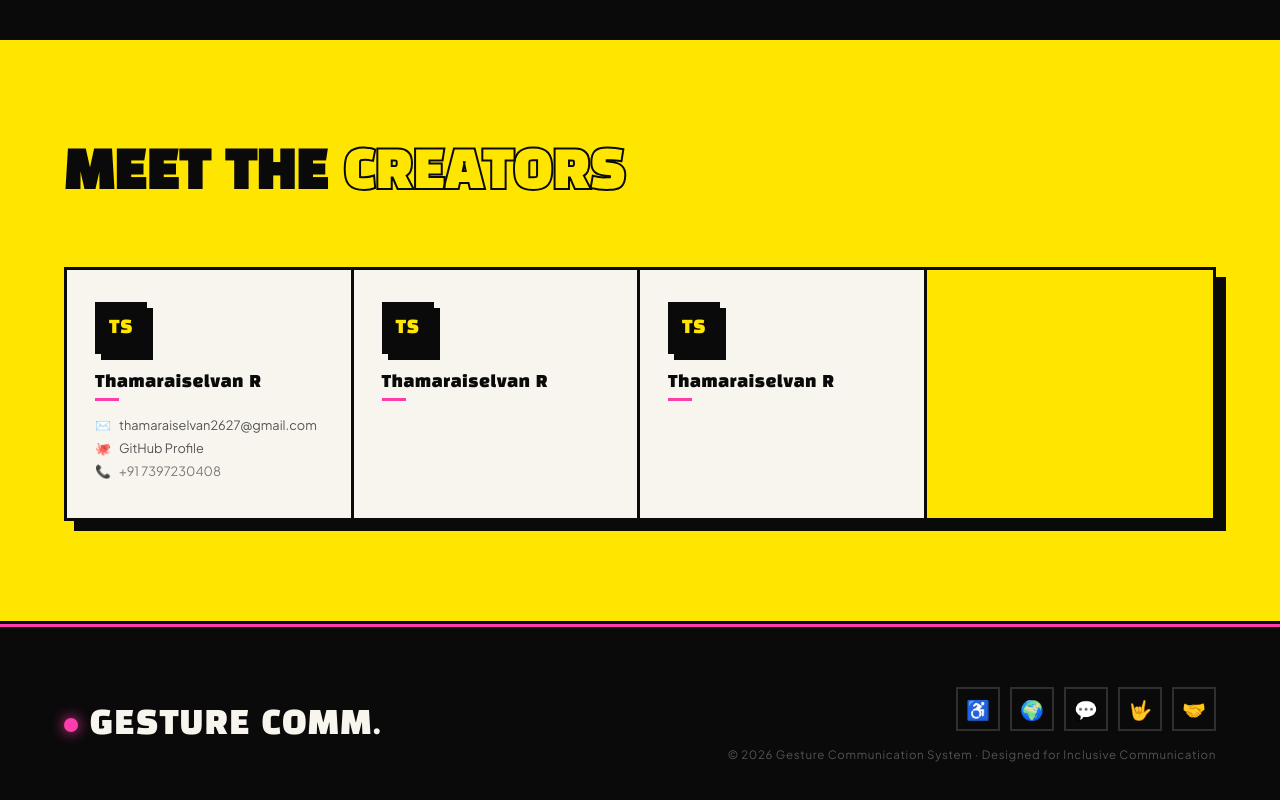
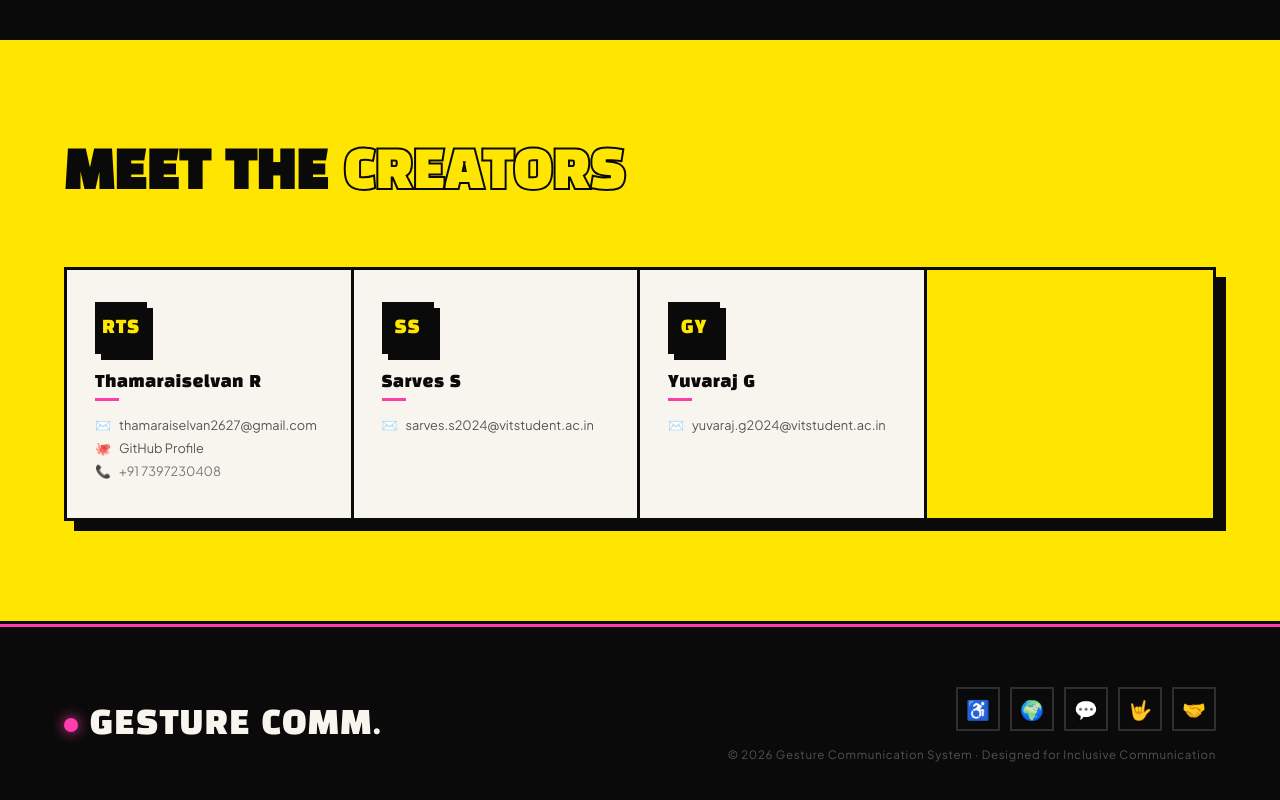
Before and after one commit to Thamaraiselvan-26/Gesture-Based-Communication-System, a website: page home.html in a window 1280 px wide. Shown: the part 2384-3184 px from the top of the page. Drawn offline with Linux system fonts and the light colour scheme; no server answers.

Commit message:
Update home.html

```diff
--- a/home.html
+++ b/home.html
@@ -792,7 +792,7 @@ footer{
   <div class="team-grid">
 
     <div class="member">
-      <div class="member-av">TS</div>
+      <div class="member-av">RTS</div>
       <div class="member-name">Thamaraiselvan R</div>
       <div class="member-bar"></div>
       <div class="m-row">✉️ <a href="mailto:thamaraiselvan2627@gmail.com">thamaraiselvan2627@gmail.com</a></div>
@@ -800,14 +800,16 @@ footer{
       <div class="m-row">📞 <span>+91 7397230408</span></div>
     </div>
     <div class="member">
-      <div class="member-av">TS</div>
-      <div class="member-name">Thamaraiselvan R</div>
+      <div class="member-av">SS</div>
+      <div class="member-name">Sarves S</div>
       <div class="member-bar"></div>
+      <div class="m-row">✉️ <a href="mailto:thamaraiselvan2627@gmail.com">sarves.s2024@vitstudent.ac.in</a></div>
     </div>
     <div class="member">
-      <div class="member-av">TS</div>
-      <div class="member-name">Thamaraiselvan R</div>
+      <div class="member-av">GY</div>
+      <div class="member-name">Yuvaraj G</div>
       <div class="member-bar"></div>
+      <div class="m-row">✉️ <a href="mailto:thamaraiselvan2627@gmail.com">yuvaraj.g2024@vitstudent.ac.in</a></div>
     </div>
   </div>
 </section>
```
